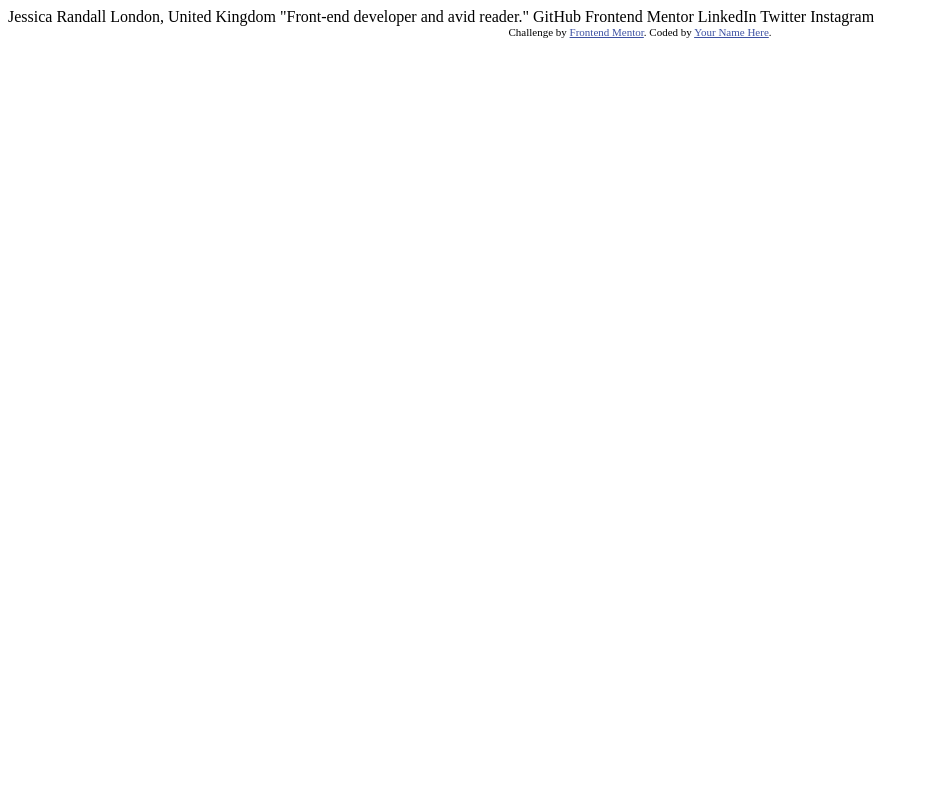
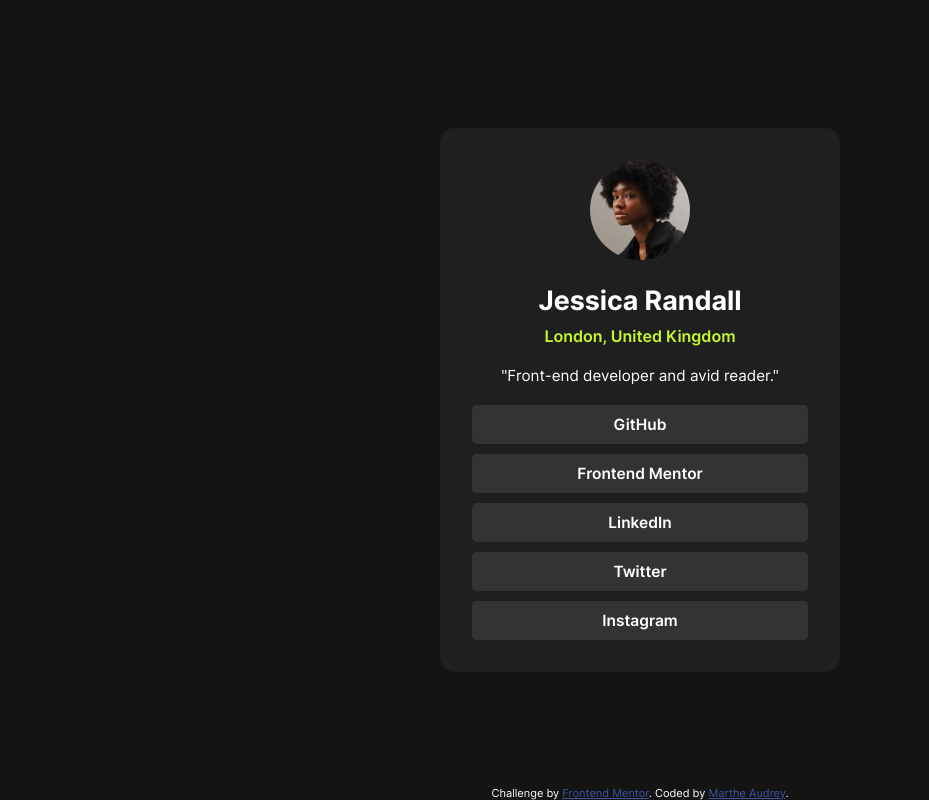
Before and after one commit to MartheAudrey/social-links-profile-main, a plain HTML site: page index.html in a window 1280 px wide. Shown: the whole page, without its empty margins (0-929 px from the left). Drawn offline with Linux system fonts and the light colour scheme.

Commit message:
Lastest commits

```diff
--- a/index.html
+++ b/index.html
@@ -5,30 +5,38 @@
   <meta name="viewport" content="width=device-width, initial-scale=1.0"> <!-- displays site properly based on user's device -->
 
   <link rel="icon" type="image/png" sizes="32x32" href="./assets/images/favicon-32x32.png">
+  <link rel="stylesheet" href="style.css">
 
   <title>Frontend Mentor | Social links profile</title>
 
   <!-- Feel free to remove these styles or customise in your own stylesheet 👍 -->
   <style>
-    .attribution { font-size: 11px; text-align: center; }
-    .attribution a { color: hsl(228, 45%, 44%); }
+
   </style>
 </head>
 <body>
 
-  Jessica Randall
-  London, United Kingdom
-  "Front-end developer and avid reader."
+  <main>
+    <section class="container">
+      <section class="user-details">
+        <img src="assets/images/avatar-jessica.jpeg" alt="Profile picture of a young man">
+        <h1>Jessica Randall</h1>
+        <h2>London, United Kingdom</h2>
+        <p>"Front-end developer and avid reader."</p>
+      </section>
+      <section class="profile-links-container">
+        <a href="#">GitHub</a>
+        <a href="#">Frontend Mentor</a>
+        <a href="#">LinkedIn</a>
+        <a href="#">Twitter</a>
+        <a href="#">Instagram</a>
+      </section>
+    </section>
+    <section class="attribution">
+      Challenge by <a href="https://www.frontendmentor.io?ref=challenge" target="_blank">Frontend Mentor</a>.
+      Coded by <a href="#">Marthe Audrey</a>.
+    </section>
+  </main>
 
-  GitHub
-  Frontend Mentor
-  LinkedIn
-  Twitter
-  Instagram
-
-  <div class="attribution">
-    Challenge by <a href="https://www.frontendmentor.io?ref=challenge" target="_blank">Frontend Mentor</a>.
-    Coded by <a href="#">Your Name Here</a>.
-  </div>
 </body>
 </html>
--- /dev/null
+++ b/style.css
@@ -0,0 +1,103 @@
+*{
+    margin: 0;
+    padding: 0;
+    box-sizing: border-box;
+}
+
+:root{
+    --green: hsl(75, 94%, 57%);
+    --grey-700: hsl(0, 0%, 20%);
+    --grey-800: hsl(0, 0%, 12%);
+    --grey-900: hsl(0, 0%, 8%);
+}
+
+@font-face {
+    font-family: "Inter-Regular";
+    src: url(assets/fonts/static/Inter-Regular.ttf);
+}
+@font-face {
+    font-family: "Inter-SemiBold";
+    src: url(assets/fonts/static/Inter-SemiBold.ttf);
+}
+@font-face {
+    font-family: "Inter-Bold";
+    src: url(assets/fonts/static/Inter-Bold.ttf);
+}
+
+body{
+    height: 100vh;
+    background-color: var(--grey-900);
+}
+
+main{
+    height: 100vh;
+    position: relative;
+}
+
+.container{
+    background-color: var(--grey-800);
+    max-height: 90%;
+    width: min(80%, 400px);
+    color: hsl(0, 0%, 100%);
+    padding: 2rem;
+    text-align: center;
+    border-radius: 15px;
+    position:absolute;
+    top: 50%;
+    left: 50%;
+    transform: translate(-50%, -50%);
+}
+.container .user-details img{
+    width: 100px;
+    border-radius: 50%;
+}
+.container .user-details h1{
+    font-family: Inter-Bold;
+    margin: 20px 0 10px;
+    font-size: clamp(1.25rem, 1.107rem + 0.71vw, 1.75rem);
+}
+.container .user-details h2{
+    font-family: Inter-Semibold;
+    color: var(--green);
+    font-size: 16px;
+}
+.container .user-details p{
+    font-family: Inter-Regular;
+    margin: 20px 0;
+    font-size: clamp(0.625rem, 0.518rem + 0.54vw, 1rem);
+}
+.container .profile-links-container a{
+    display: block;
+    font-size: clamp(0.75rem, 0.679rem + 0.36vw, 1rem);
+    text-decoration: none;
+    color: white;
+    font-family: Inter-Semibold;
+    background-color: var(--grey-700);
+    padding: 10px 0;
+    border-radius: 5px;
+}
+
+.container .profile-links-container a:not(:first-child){
+    margin-top: 10px;
+}
+
+.container .profile-links-container a:hover{
+    background-color: var(--green);
+    color: var(--grey-800);
+}
+
+.attribution {
+    width: 100%;
+    font-size: 11px;
+    text-align: center;
+    font-family: Inter-Regular;
+    color: white;
+    position: absolute;
+    bottom: 0;
+    left: 50%;
+    transform: translateX(-50%);
+
+}
+.attribution a {
+    color: hsl(228, 45%, 44%);
+}
```
Also changed, not shown: social-links-profile.png (added), 2 other files.
